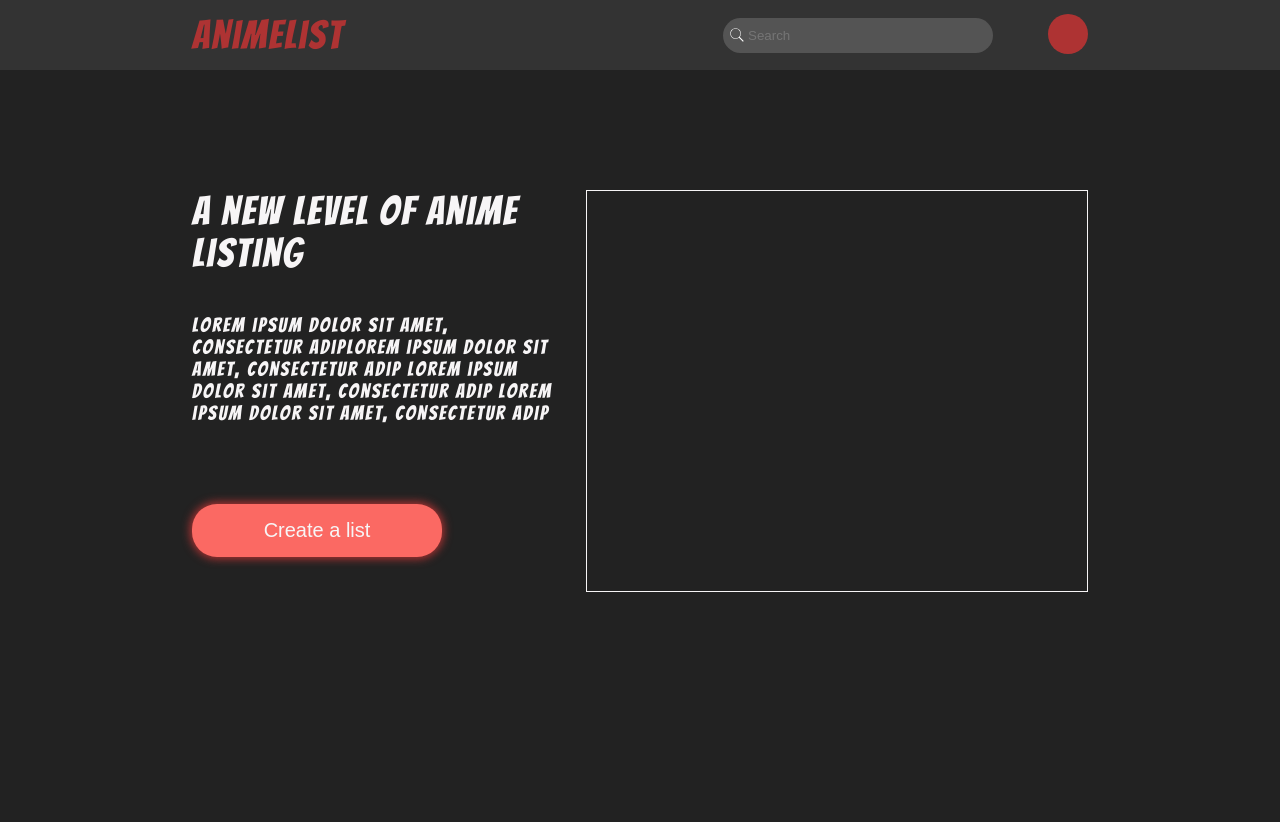
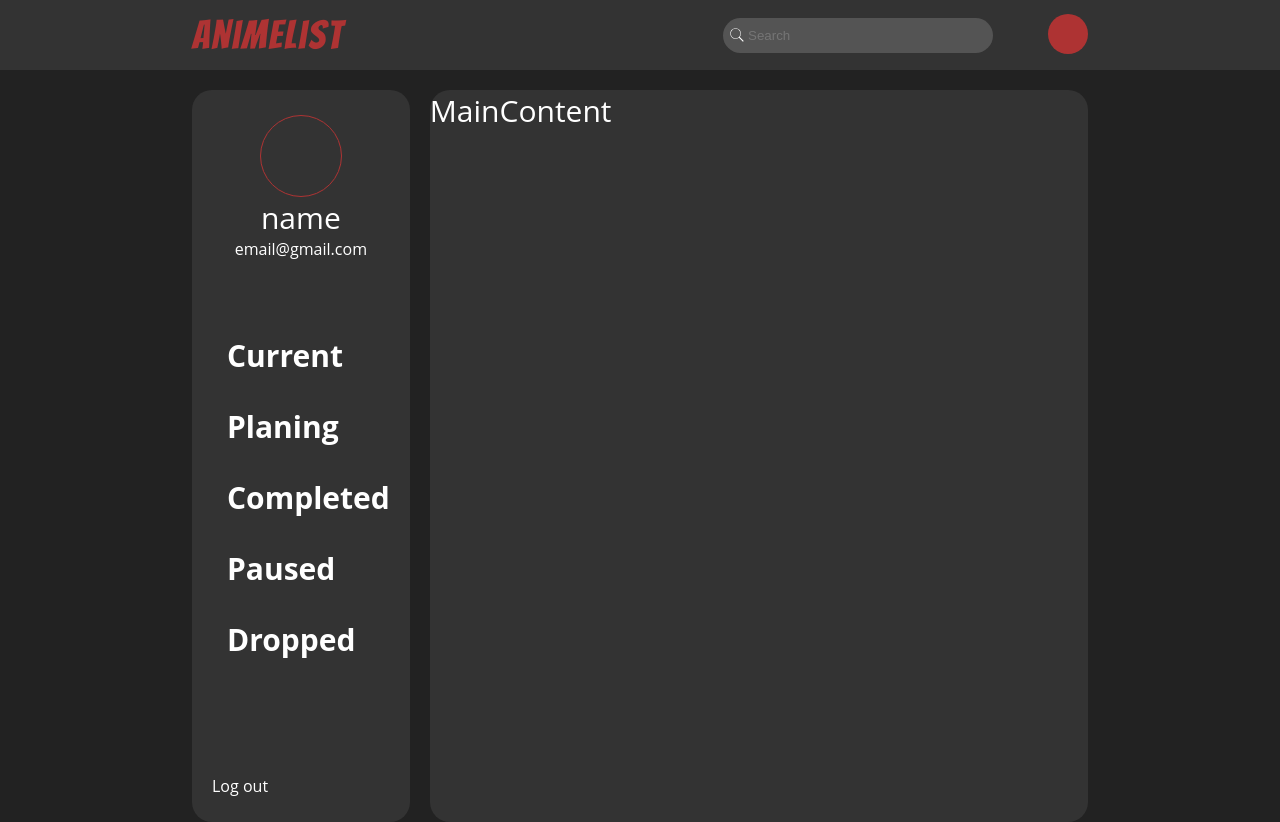
Before and after one commit to ConstIgorIvanov/anime-list, a React (Create React App) app: page / in a window 1280 px wide. Before the commit the page ends 800 px from the top, so only its background shows below. Built offline with nearby package versions, Linux system fonts and the light colour scheme.

Commit message:
profile page sidebar layout start

```diff
--- a/src/App.tsx
+++ b/src/App.tsx
@@ -2,6 +2,8 @@ import React from 'react';
 
 import Header from './components/Header';
 import LoginPage from './pages/LoginPage';
+import ProfilePage from './pages/ProfilePage';
+
 import './scss/app.scss';
 
 function App() {
@@ -9,7 +11,8 @@ function App() {
     <div>
       <Header />
       <div className="wrapper">
-        <LoginPage />
+        {/* <LoginPage /> */}
+        <ProfilePage />
       </div>
     </div>
   );
--- /dev/null
+++ b/src/pages/ProfilePage/index.tsx
@@ -0,0 +1,28 @@
+import React from 'react';
+
+const ProfilePage = () => {
+  return (
+    <div className="profile">
+      <div className="profile__sidebar">
+        <div className="profile__sidebar__container">
+          <div className="profile__info">
+            <div className="profile__info__img"></div>
+            <div className="profile__info__name">name</div>
+            <div className="profile__info__email">email@gmail.com</div>
+          </div>
+          <div className="profile__controller">
+            <div className="profile__controller__item">Current</div>
+            <div className="profile__controller__item">Planing</div>
+            <div className="profile__controller__item">Completed</div>
+            <div className="profile__controller__item">Paused</div>
+            <div className="profile__controller__item">Dropped</div>
+          </div>
+        </div>
+        <div className="profile__logout">Log out</div>
+      </div>
+      <div className="profile__main">MainContent</div>
+    </div>
+  );
+};
+
+export default ProfilePage;
--- a/src/scss/_variables.scss
+++ b/src/scss/_variables.scss
@@ -7,12 +7,14 @@ $white-background: #545454;
 $red: #ae3333;
 $gray-red: #fb6963;
 
-$white: #f7f5f6;
+$white: #ffffff;
 
 $fast-duration: 0.15s;
 $duration: 0.2s;
 $slowly-duration: 0.5s;
 
+$font-extra-min: 16px;
 $font-min: 20px;
 $font-standart: 30px;
 $font-super: 40px;
+$font-extra-super: 50px;
--- a/src/scss/app.scss
+++ b/src/scss/app.scss
@@ -3,6 +3,7 @@
 
 body {
   margin: 0;
+  cursor: default;
   background-color: $background;
   font-family: Bangers, Roboto;
   letter-spacing: 2px;
--- a/src/scss/components/_app.scss
+++ b/src/scss/components/_app.scss
@@ -3,3 +3,4 @@
 @import './button';
 @import './login';
 @import './form';
+@import './profile';
--- a/src/scss/components/_button.scss
+++ b/src/scss/components/_button.scss
@@ -9,6 +9,8 @@
   box-shadow: 0px 0px 8px 2px $red;
   transition: $duration;
   cursor: pointer;
+  user-select: none;
+
   &:hover {
     background-color: $red;
   }
--- a/src/scss/components/_header.scss
+++ b/src/scss/components/_header.scss
@@ -4,7 +4,8 @@
   background-color: $gray-background;
   display: flex;
   align-items: center;
-  margin-bottom: 120px;
+  margin-bottom: 20px;
+  user-select: none;
   &--wrapper {
     width: 70%;
     margin: 0 auto;
--- a/src/scss/components/_login.scss
+++ b/src/scss/components/_login.scss
@@ -2,7 +2,7 @@
   display: grid;
   grid-template-columns: repeat(2, 1fr);
   color: $white;
-
+  margin-top: 120px;
   &__left {
     margin-right: 30px;
     &__title {
--- /dev/null
+++ b/src/scss/components/_profile.scss
@@ -0,0 +1,67 @@
+.profile {
+  font-family: Open Sans;
+  letter-spacing: 0px;
+  color: $white;
+  display: grid;
+  grid-template-columns: 1fr 4fr;
+  gap: 20px;
+
+  &__sidebar {
+    padding: 25px 20px;
+    display: flex;
+    flex-direction: column;
+    background-color: $gray-background;
+    border-radius: 20px;
+    &__container {
+    }
+  }
+
+  &__info {
+    display: flex;
+    flex-direction: column;
+    align-items: center;
+    margin-bottom: 60px;
+    &__img {
+      border-radius: 50%;
+      border: 1px solid $red;
+      width: 80px;
+      height: 80px;
+    }
+    &__name {
+      font-size: $font-standart;
+    }
+    &__email {
+      font-size: $font-extra-min;
+    }
+  }
+  &__controller {
+    margin-bottom: 100px;
+    &__item {
+      font-size: $font-standart;
+      font-weight: 700;
+      padding: 15px 0px;
+      padding-left: 15px;
+      cursor: pointer;
+      &:hover {
+        width: 150%;
+        background-color: $background;
+        border-radius: 100px 0px 0px 100px;
+      }
+
+      &--active {
+        width: 150%;
+        background-color: $background;
+        border-radius: 100px 0px 0px 100px;
+      }
+    }
+  }
+  &__logout {
+    font-size: $font-extra-min;
+    cursor: pointer;
+  }
+
+  &__main {
+    border-radius: 20px;
+    background-color: $gray-background;
+  }
+}
```
Also changed, not shown: src/assets/anime_girl.png (deleted).
